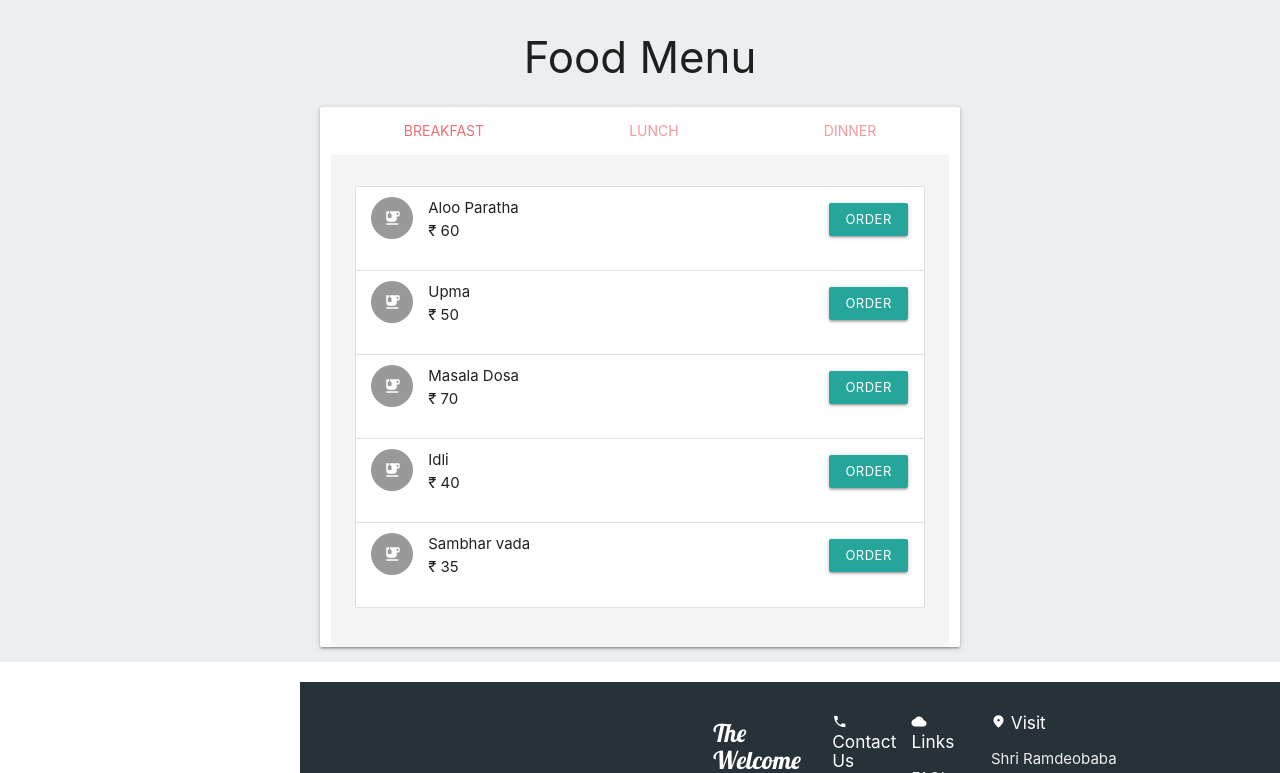
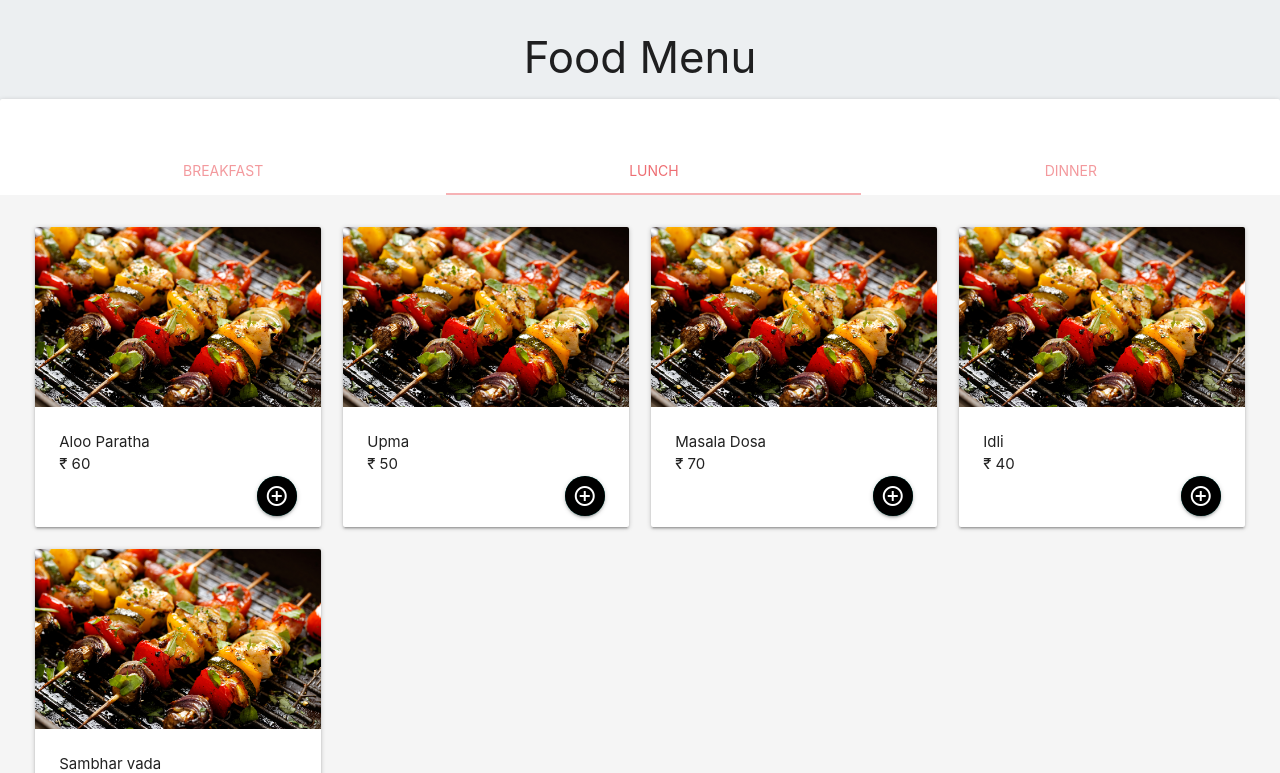
Before and after one commit to paritoshdandekar/the-welcome-mat, a React (Create React App) app: page /food in a window 1280 px wide. Shown: the part 547-1320 px from the top of the page. Built offline with nearby package versions, Linux system fonts and the light colour scheme.

Commit message:
Update Food.js

```diff
--- a/src/components/Food.js
+++ b/src/components/Food.js
@@ -12,7 +12,7 @@ class Food extends Component {
             food_type: '',
             food_name: '',
             food_price: '',
-            status:''
+            status: ''
         }
     }
 
@@ -52,8 +52,82 @@ class Food extends Component {
         return (
             <div className="blue-grey lighten-5">
                 <img className="" alt="card" src="../images/veggie.jpg" />
+
+
+
                 <h3 className="center-align">Food Menu</h3>
-                <div className="row">
+
+                <div class="card">
+                    <div class="card-content">
+
+                    </div>
+                    <div class="card-tabs">
+                        <ul class="tabs tabs-fixed-width">
+                            <li class="tab"><a href="#test1">Breakfast</a></li>
+                            <li class="tab"><a class="active" href="#test2">Lunch</a></li>
+                            <li class="tab"><a href="#test3">Dinner</a></li>
+                        </ul>
+                    </div>
+                    <div class="card-content grey lighten-4">
+                        <div id="test1">
+                        <div className="row">
+                                {this.state.menus.map((item) =>
+                                    <div className="col s12 m3">
+                                        <div className="card small ">
+                                            <div className="card-image">
+                                                <img src="../images/food.jpg" />
+                                            </div>
+                                            <div className="card-content caption">
+                                                <p>{item.name}</p>
+                                                <p>{item.price}</p>
+                                                <button class="btn-floating waves-effect waves-light right"><i class="material-icons black ">add_circle_outline</i></button>
+                                            </div>
+                                        </div>
+                                    </div>
+                                )}
+                            </div>
+                        </div>
+                        <div id="test2">
+                        <div className="row">
+                                {this.state.menus.map((item) =>
+                                    <div className="col s12 m3">
+                                        <div className="card small ">
+                                            <div className="card-image">
+                                                <img src="../images/food.jpg" />
+                                            </div>
+                                            <div className="card-content caption">
+                                                <p>{item.name}</p>
+                                                <p>{item.price}</p>
+                                                <button class="btn-floating waves-effect waves-light right"><i class="material-icons black ">add_circle_outline</i></button>
+                                            </div>
+                                        </div>
+                                    </div>
+                                )}
+                            </div>
+                        </div>
+                        <div id="test3">
+                            <div className="row">
+                                {this.state.menus.map((item) =>
+                                    <div className="col s12 m3">
+                                        <div className="card small ">
+                                            <div className="card-image">
+                                                <img src="../images/food.jpg" />
+                                            </div>
+                                            <div className="card-content caption">
+                                                <p>{item.name}</p>
+                                                <p>{item.price}</p>
+                                                <button class="btn-floating waves-effect waves-light right"><i class="material-icons black ">add_circle_outline</i></button>
+                                            </div>
+                                        </div>
+                                    </div>
+                                )}
+                            </div>
+                        </div>
+                    </div>
+                </div>
+
+
+                {/* <div className="row">
                     <div className="card col s12 m10 l6 push-l3 push-m1 ">
 
                         <div className="card-tabs">
@@ -144,7 +218,7 @@ class Food extends Component {
                             </div>
                         </div>
                     </div>
-                </div>
+                </div> */}
             </div>
         )
     }
```
